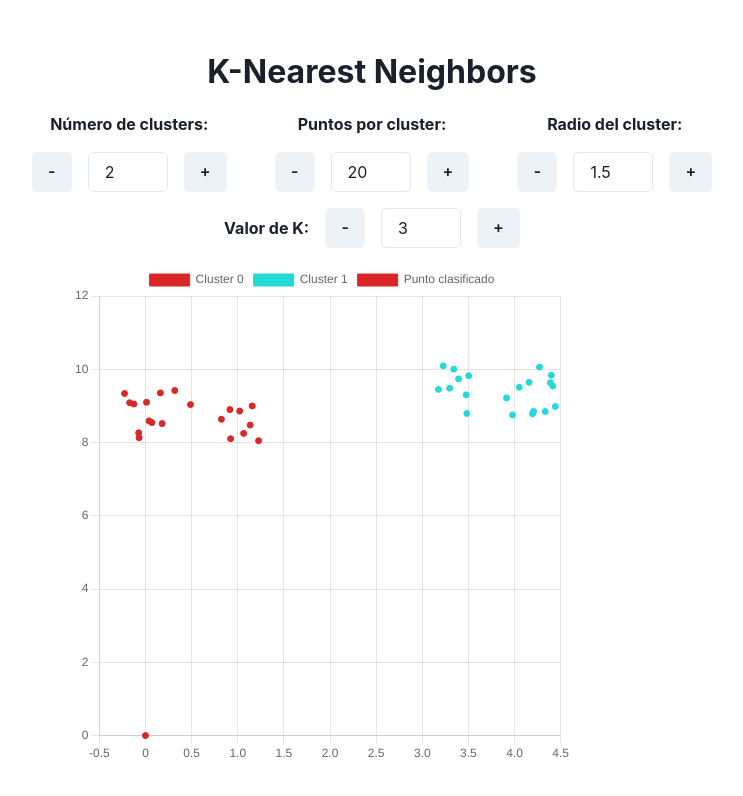
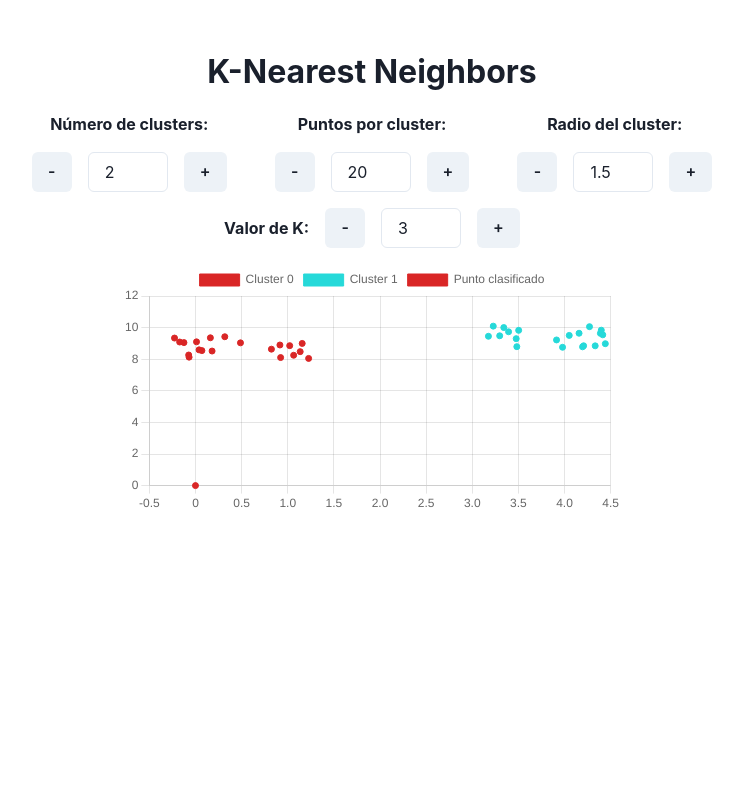
Before and after one commit to Alan-Rodz/KNN, a Next.js app: page / in a window 1280 px wide. Shown: the top 796 px of the page, without its empty margins (268-1011 px from the left). Built offline with nearby package versions, Linux system fonts and the light colour scheme.

Commit message:
Refactor UI in page.tsx to include useIsMdOrBigger hook and update Chart dimensions

```diff
--- a/src/app/page.tsx
+++ b/src/app/page.tsx
@@ -7,6 +7,7 @@ import { Chart } from 'react-chartjs-2';
 
 import { classifyUsingKNN, generateData } from './math';
 import { DataPoint } from './type';
+import { useIsMdOrBigger } from './useIsMdOrBigger';
 
 // ********************************************************************************
 // == Constant ====================================================================
@@ -23,6 +24,8 @@ const MIN_CLUSTER_RADIUS = 0.1;
 
 // == Component ===================================================================
 const LandingPageComponent: React.FC = () => {
+  const isMdOrBigger = useIsMdOrBigger();
+
   // -- State ---------------------------------------------------------------------
   const [clusterCount, setClusterCount] = useState(2);
   const [pointsPerCluster, setPointsPerCluster] = useState(20);
@@ -79,7 +82,7 @@ const LandingPageComponent: React.FC = () => {
   return (
     <Center flexDir='column' gap='1em' paddingY='3em'>
       <Text fontSize='2em' fontWeight='bold'>K-Nearest Neighbors</Text>
-      <Center gap='3em'>
+      <Center flexDir={isMdOrBigger ? 'row' : 'column'} gap='3em'>
         <Center flexDir='column' gap='1em'>
           <Text fontWeight='bold' width='fit-content'>Número de clusters:</Text>
           <Center gap='1em'>
@@ -112,15 +115,13 @@ const LandingPageComponent: React.FC = () => {
       <Center gap='1em'>
         <Text fontWeight='bold' width='fit-content'>Valor de K:</Text>
         <Button onClick={() => setK(Math.max(k - 1, 1))}>-</Button>
-        <Input onChange={(e) => setK(Math.max(k-1, Number(e.target.value)))} type='number' value={k} width='5em' />
+        <Input onChange={(e) => setK(Math.max(k - 1, Number(e.target.value)))} type='number' value={k} width='5em' />
         <Button onClick={() => setK(k + 1)}>+</Button>
       </Center>
 
-      <Box height='500px' width='600px'>
+      <Box height={isMdOrBigger ? '450px' : '350px'} width={isMdOrBigger ? '500px' : '300px'}>
         <Chart
           data={shownData}
-          height={400}
-          width={400}
           options={{
             onClick: (event, elements, chart) => {
               const dataX = chart.scales.x.getValueForPixel(event.x ?? 0);
--- /dev/null
+++ b/src/app/useIsMdOrBigger.tsx
@@ -0,0 +1,4 @@
+import { useBreakpointValue } from '@chakra-ui/react';
+
+// ********************************************************************************
+export const useIsMdOrBigger = () => useBreakpointValue({ base: false, md: true });
```
